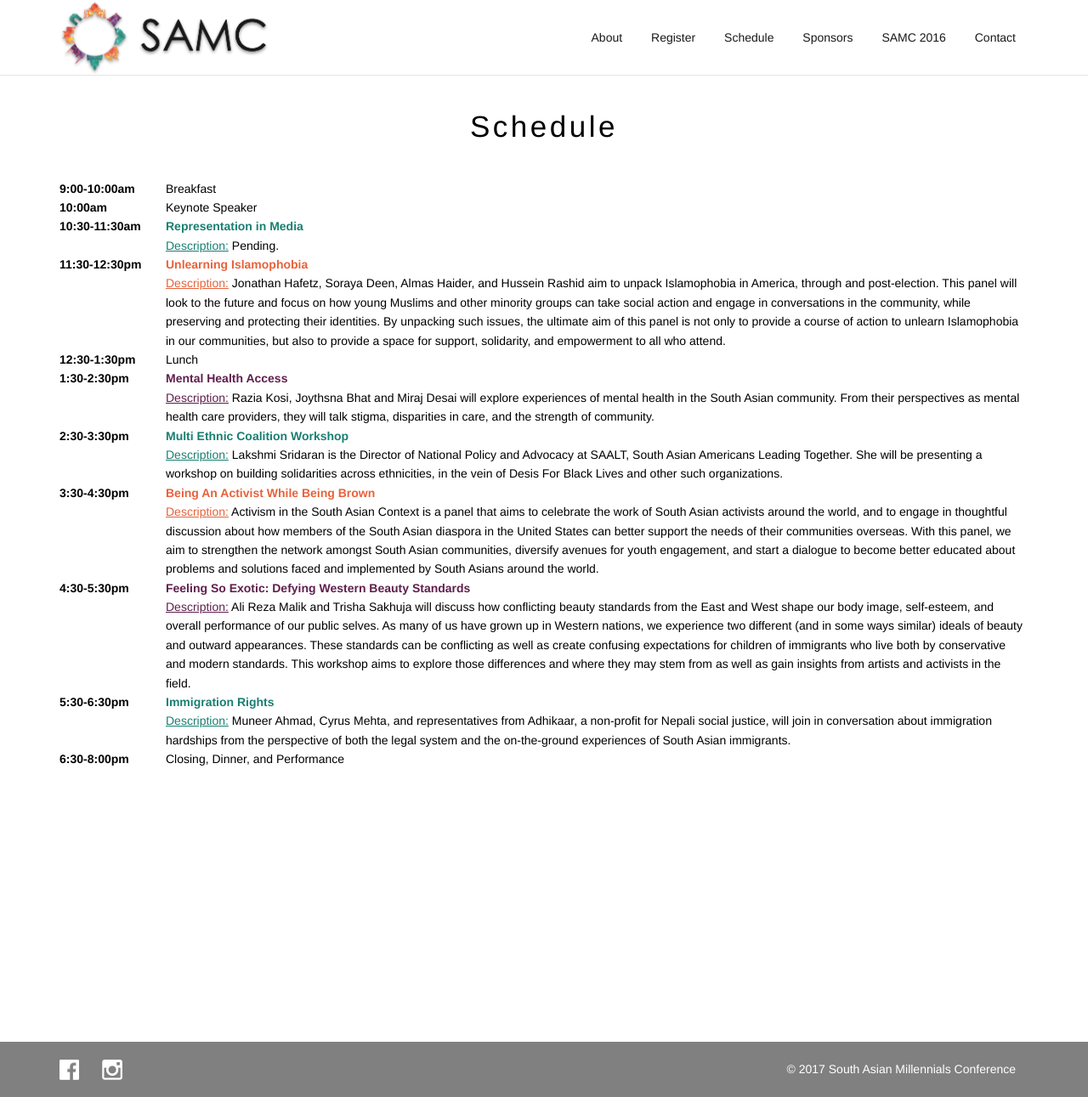
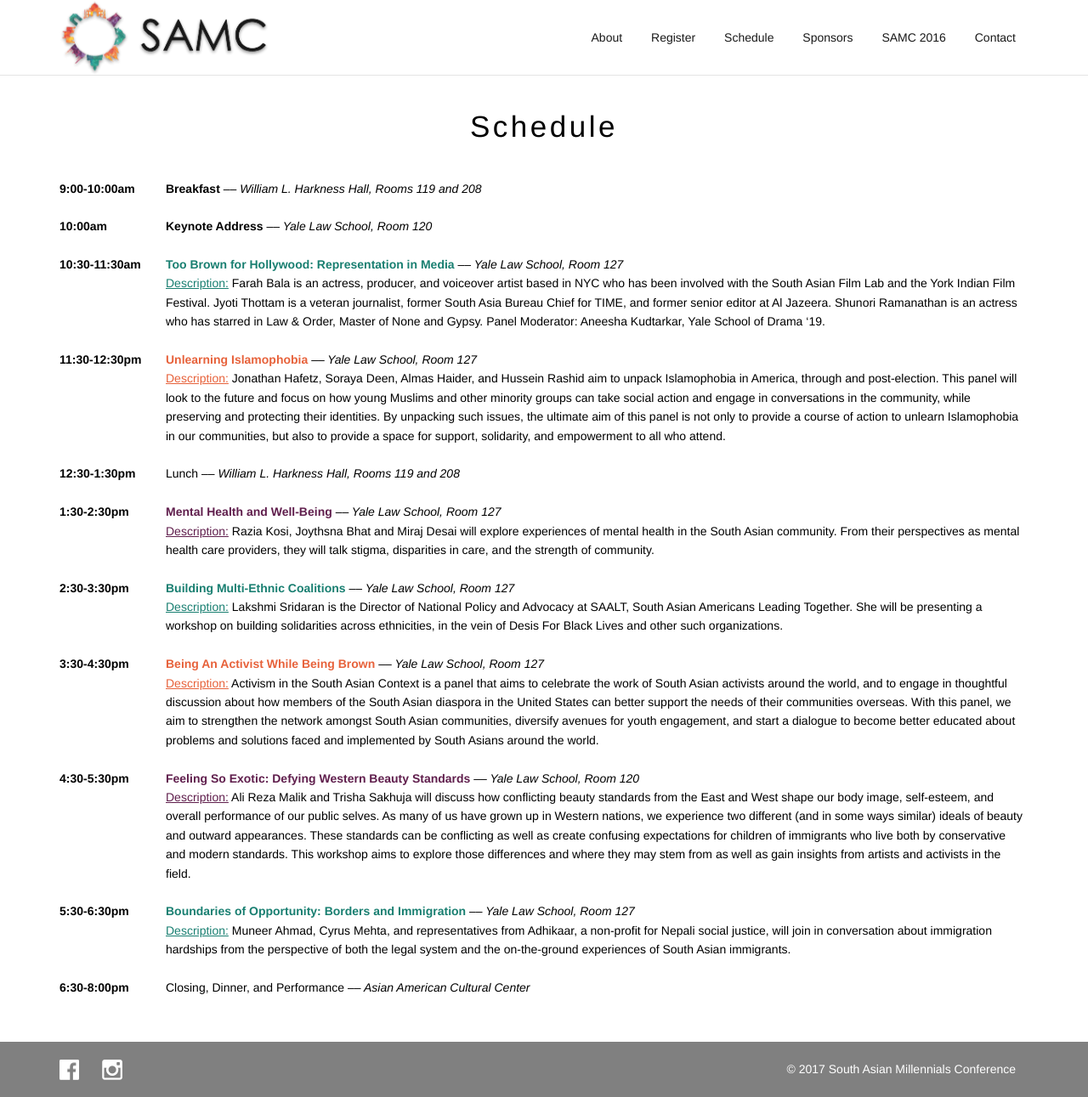
Before and after one commit to samconf/samconf.github.io, a Jekyll site: the page built from schedule/index.html, in a window 1280 px wide and 1291 px high. Shown: the whole window at 85% size. Built offline with Jekyll 4.4.1, drawn with Linux system fonts in a browser that asks for light colours.

Commit message:
Added locations to schedule and sponsors

```diff
--- a/assets/css/_sponsors.scss
+++ b/assets/css/_sponsors.scss
@@ -4,6 +4,5 @@
         margin: 0 auto;
         display: block;
         max-width: 817px;
-        padding-bottom: 40px;
     }
 }
--- a/index.html
+++ b/index.html
@@ -11,7 +11,7 @@ endpoint: index
                     <div class="caption">
                         <h2 class="animate1 loading">EMPOWERING YOUNG LEADERS TO SHAPE THE FUTURE OF SOUTH ASIA</h2>
                         <p class="animate1 loading">
-                            Join 500 students from over 40 schools
+                            Join 200 students from over 40 schools
                             at Yale University for the 2017 South
                             Asian Millennials Conference.
                         </p>
--- a/schedule/index.html
+++ b/schedule/index.html
@@ -9,67 +9,72 @@ endpoint: schedule
         <tbody>
             <tr>
                 <td>9:00-10:00am</td>
-                <td>Breakfast</td>
+                <td><strong>Breakfast</strong> <i>–– William L. Harkness Hall, Rooms 119 and 208</i>
+                <br><br></td>
             </tr>
             <tr>
                 <td>10:00am</td>
-                <td>Keynote Speaker</td>
+                <td><strong>Keynote Address</strong> <i>–– Yale Law School, Room 120</i>
+                <br><br></td>
             </tr>
             <tr>
                 <td>10:30-11:30am</td>
-                <td><strong class="p1">Representation in Media</strong><br>
-                    <u class="p1">Description:</u> Pending.
-                </td>
+                <td><strong class="p1">Too Brown for Hollywood: Representation in Media</strong> <i>–– Yale Law School, Room 127</i><br>
+                    <u class="p1">Description:</u>
+                    Farah Bala is an actress, producer, and voiceover artist based in NYC who has been involved with the South Asian Film Lab and the York Indian Film Festival. Jyoti Thottam is a veteran journalist, former South Asia Bureau Chief for TIME, and former senior editor at Al Jazeera. Shunori Ramanathan is an actress who has starred in Law &amp Order, Master of None and Gypsy. Panel Moderator: Aneesha Kudtarkar, Yale School of Drama ‘19.
+                <br><br></td>
             </tr>
             <tr>
                 <td>11:30-12:30pm</td>
-                <td><strong class="p2">Unlearning Islamophobia</strong><br>
+                <td><strong class="p2">Unlearning Islamophobia</strong> <i>–– Yale Law School, Room 127</i><br>
                     <u class="p2">Description:</u>
                     Jonathan Hafetz, Soraya Deen, Almas Haider, and Hussein Rashid aim to unpack Islamophobia in America, through and post-election. This panel will look to the future and focus on how young Muslims and other minority groups can take social action and engage in conversations in the community, while preserving and protecting their identities. By unpacking such issues, the ultimate aim of this panel is not only to provide a course of action to unlearn Islamophobia in our communities, but also to provide a space for support, solidarity, and empowerment to all who attend.
-                </td>
+                <br><br></td>
             </tr>
             <tr>
                 <td>12:30-1:30pm</td>
-                <td>Lunch</td>
+                <td>Lunch <i>–– William L. Harkness Hall, Rooms 119 and 208</i>
+                <br><br></td>
             </tr>
             <tr>
                 <td>1:30-2:30pm</td>
-                <td><strong class="p3">Mental Health Access</strong><br>
+                <td><strong class="p3">Mental Health and Well-Being</strong> <i>–– Yale Law School, Room 127</i><br>
                     <u class="p3">Description:</u>
                     Razia Kosi, Joythsna Bhat and Miraj Desai will explore experiences of mental health in the South Asian community. From their perspectives as mental health care providers, they will talk stigma, disparities in care, and the strength of community.
-                </td>
+                <br><br></td>
             </tr>
             <tr>
                 <td>2:30-3:30pm</td>
-                <td><strong class="p1">Multi Ethnic Coalition Workshop</strong><br>
+                <td><strong class="p1">Building Multi-Ethnic Coalitions</strong> <i>–– Yale Law School, Room 127</i><br>
                     <u class="p1">Description:</u>
                     Lakshmi Sridaran is the Director of National Policy and Advocacy at SAALT, South Asian Americans Leading Together. She will be presenting a workshop on building solidarities across ethnicities, in the vein of Desis For Black Lives and other such organizations.
-                </td>
+                <br><br></td>
             </tr>
             <tr>
                 <td>3:30-4:30pm</td>
-                <td><strong class="p2">Being An Activist While Being Brown</strong><br>
+                <td><strong class="p2">Being An Activist While Being Brown</strong> <i>–– Yale Law School, Room 127</i><br>
                     <u class="p2">Description:</u>
                     Activism in the South Asian Context is a panel that aims to celebrate the work of South Asian activists around the world, and to engage in thoughtful discussion about how members of the South Asian diaspora in the United States can better support the needs of their communities overseas. With this panel, we aim to strengthen the network amongst South Asian communities, diversify avenues for youth engagement, and start a dialogue to become better educated about problems and solutions faced and implemented by South Asians around the world.
-                </td>
+                <br><br></td>
             </tr>
             <tr>
                 <td>4:30-5:30pm</td>
-                <td><strong class="p3">Feeling So Exotic: Defying Western Beauty Standards</strong><br>
+                <td><strong class="p3">Feeling So Exotic: Defying Western Beauty Standards</strong> <i>–– Yale Law School, Room 120</i><br>
                     <u class="p3">Description:</u>
                     Ali Reza Malik and Trisha Sakhuja will discuss how conflicting beauty standards from the East and West shape our body image, self-esteem, and overall performance of our public selves. As many of us have grown up in Western nations, we experience two different (and in some ways similar) ideals of beauty and outward appearances. These standards can be conflicting as well as create confusing expectations for children of immigrants who live both by conservative and modern standards. This workshop aims to explore those differences and where they may stem from as well as gain insights from artists and activists in the field.
-                </td>
+                <br><br></td>
             </tr>
             <tr>
                 <td>5:30-6:30pm</td>
-                <td><strong class="p1">Immigration Rights</strong><br>
+                <td><strong class="p1">Boundaries of Opportunity: Borders and Immigration</strong> <i>–– Yale Law School, Room 127</i><br>
                     <u class="p1">Description:</u>
                     Muneer Ahmad, Cyrus Mehta, and representatives from Adhikaar, a non-profit for Nepali social justice, will join in conversation about immigration hardships from the perspective of both the legal system and the on-the-ground experiences of South Asian immigrants.
-                </td>
+                <br><br></td>
             </tr>
             <tr>
                 <td>6:30-8:00pm</td>
-                <td>Closing, Dinner, and Performance</td>
+                <td>Closing, Dinner, and Performance <i>–– Asian American Cultural Center</i>
+                <br><br></td>
             </tr>
         </tbody>
     </table>
```
Also changed, not shown: sponsors/index.html (+12 -2 lines), assets/img/sponsors/mtbank-logo.png (added), assets/img/sponsors/qissa-logo.png (added), assets/img/sponsors/zamana-logo.jpg (added).
